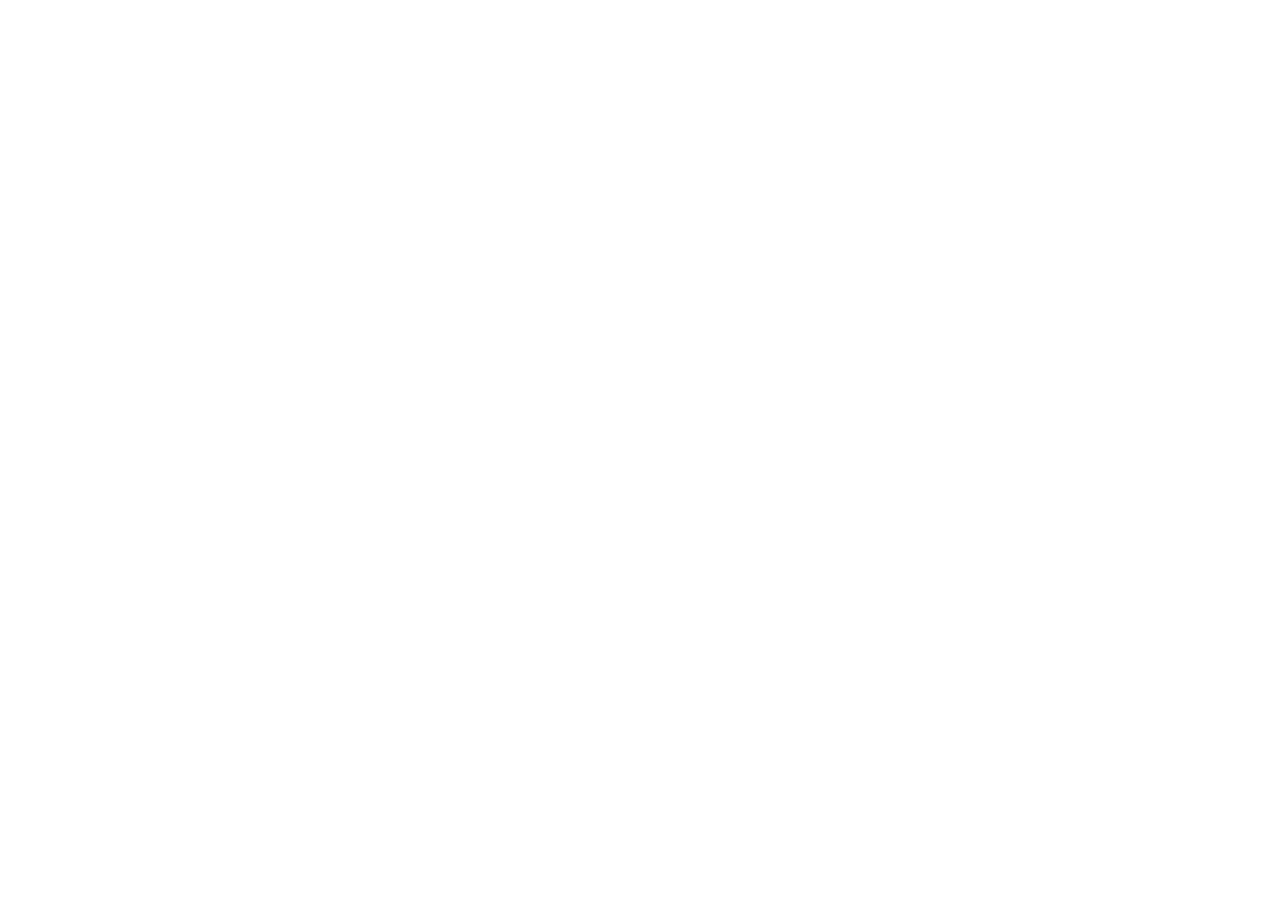
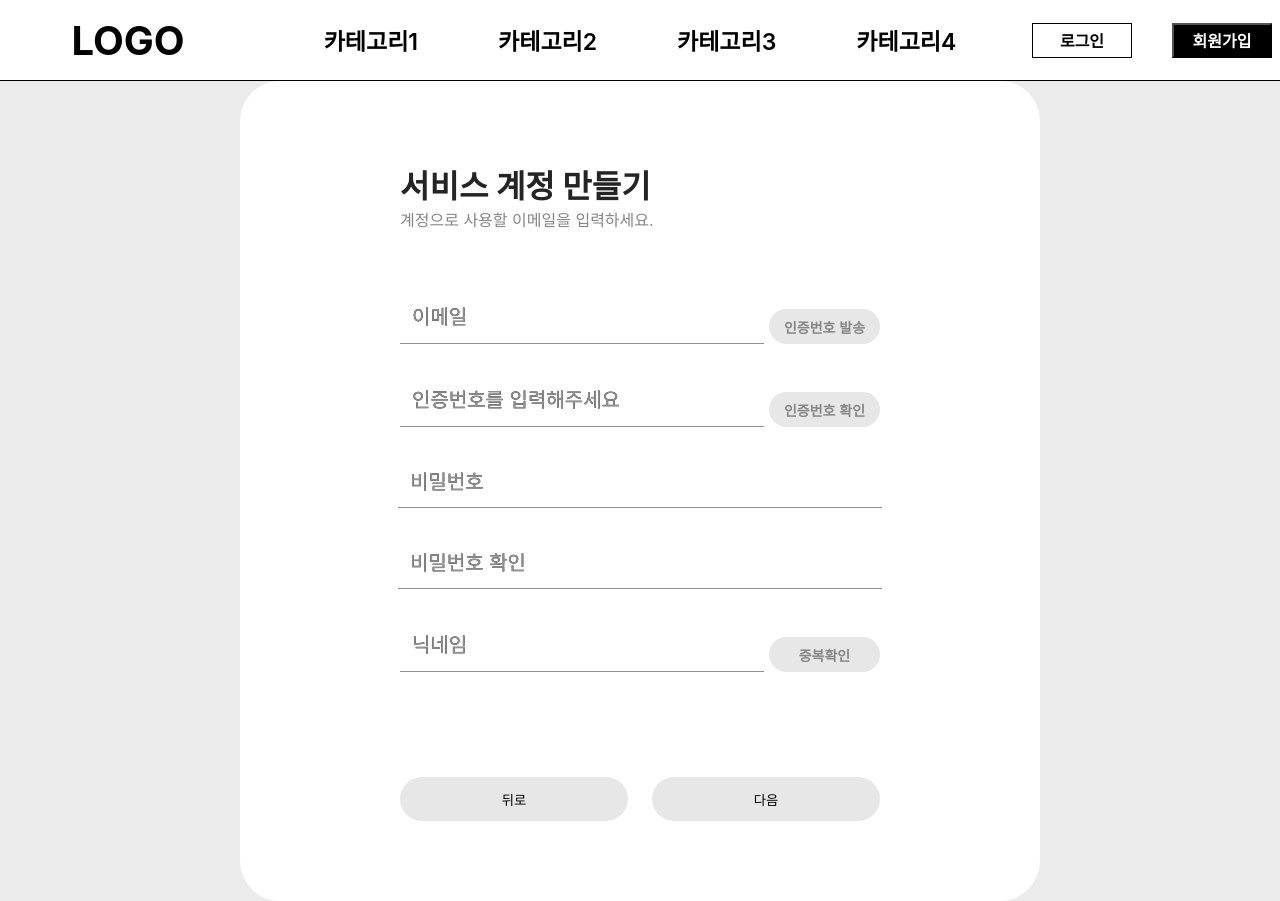
Before and after one commit to E-GaeMuYac/FE, a React (Create React App) app: page /signup in a window 1280 px wide. Before the commit this address had no page. Before the commit the page ends 800 px from the top, so only its background shows below. Built offline with nearby package versions, Linux system fonts and the light colour scheme.

Commit message:
FEAT: [추가] 회원가입 페이지 와이어 프레임 구현

```diff
--- a/src/App.jsx
+++ b/src/App.jsx
@@ -1,6 +1,7 @@
 import { BrowserRouter, Routes, Route } from 'react-router-dom';
 import Login from './pages/Login';
 import Header from './components/layout/Header';
+import Signup from './pages/Signup';
 
 function App() {
   return (
@@ -16,6 +17,16 @@ function App() {
             </>
           }
         />
+        <Route
+          exact
+          path='/signup'
+          element={
+            <>
+              <Header />
+              <Signup />
+            </>
+          }
+        />
       </Routes>
     </BrowserRouter>
   );
--- /dev/null
+++ b/src/pages/Signup.jsx
@@ -0,0 +1,156 @@
+import React from 'react';
+import styled from 'styled-components';
+
+const Signup = () => {
+  return (
+    <BackGround>
+      <Wrapper>
+        <SignupWrapper>
+          <SignupInfo>
+            <PrimarySpan>서비스 계정 만들기</PrimarySpan>
+            <SecondarySpan>계정으로 사용할 이메일을 입력하세요.</SecondarySpan>
+          </SignupInfo>
+          <CombinedForm>
+            <InputSt type='text' placeholder='이메일'></InputSt>
+            <ButtonSt>인증번호 발송</ButtonSt>
+          </CombinedForm>
+          <CombinedForm>
+            <InputSt
+              type='text'
+              placeholder='인증번호를 입력해주세요'></InputSt>
+            <ButtonSt>인증번호 확인</ButtonSt>
+          </CombinedForm>
+          <PwInput type='password' placeholder='비밀번호'></PwInput>
+          <PwInput type='password' placeholder='비밀번호 확인'></PwInput>
+          <CombinedForm>
+            <InputSt type='text' placeholder='닉네임'></InputSt>
+            <ButtonSt>중복확인</ButtonSt>
+          </CombinedForm>
+          <NavBtnWrapper>
+            <NavBtn>뒤로</NavBtn>
+            <NavBtn>다음</NavBtn>
+          </NavBtnWrapper>
+        </SignupWrapper>
+      </Wrapper>
+    </BackGround>
+  );
+};
+
+const BackGround = styled.div`
+  min-height: 95vh;
+  display: flex;
+  align-items: center;
+  justify-content: center;
+  background-color: #ebebeb;
+`;
+
+const Wrapper = styled.div`
+  width: 800px;
+  height: 820px;
+  display: flex;
+  align-items: center;
+  justify-content: center;
+  background-color: white;
+  border-radius: 40px;
+`;
+
+const SignupWrapper = styled.div`
+  width: 480px;
+  height: 660px;
+  display: flex;
+  flex-direction: column;
+  align-items: center;
+`;
+
+const SignupInfo = styled.div`
+  width: 100%;
+  display: flex;
+  flex-direction: column;
+  margin-bottom: 30px;
+`;
+
+const PrimarySpan = styled.span`
+  font-size: 32px;
+  font-weight: 700;
+  color: #242424;
+`;
+
+const SecondarySpan = styled.span`
+  font-size: 16px;
+  color: #868686;
+`;
+
+const CombinedForm = styled.div`
+  display: flex;
+  flex-direction: row;
+  align-items: flex-end;
+  margin-top: 30px;
+`;
+
+const InputSt = styled.input`
+  width: 360px;
+  height: 50px;
+  border: none;
+  border-bottom: 1px solid #919191;
+  text-indent: 10px;
+  text-shadow: 0 0 0 black;
+  font-size: 20px;
+  color: transparent;
+  ::placeholder {
+    color: #919191;
+    font-size: 20px;
+  }
+  &:focus {
+    outline: none;
+  }
+`;
+
+const ButtonSt = styled.button`
+  width: 111px;
+  height: 35px;
+  border: none;
+  border-radius: 50px;
+  margin-left: 5px;
+  background-color: #e7e7e7;
+  color: #868686;
+  font-size: 14px;
+  font-weight: 600;
+  cursor: pointer;
+`;
+
+const PwInput = styled.input`
+  width: 100%;
+  height: 50px;
+  margin-top: 30px;
+  border: none;
+  border-bottom: 1px solid #919191;
+  text-indent: 10px;
+  text-shadow: 0 0 0 black;
+  font-size: 20px;
+  color: transparent;
+  ::placeholder {
+    color: #919191;
+    font-size: 20px;
+  }
+  &:focus {
+    outline: none;
+  }
+`;
+
+const NavBtnWrapper = styled.div`
+  width: 100%;
+  margin-top: 105px;
+  display: flex;
+  flex-direction: row;
+  justify-content: space-between;
+`;
+
+const NavBtn = styled.button`
+  width: 228px;
+  height: 44px;
+  border: none;
+  border-radius: 50px;
+  background-color: #e7e7e7;
+  cursor: pointer;
+`;
+export default Signup;
```
